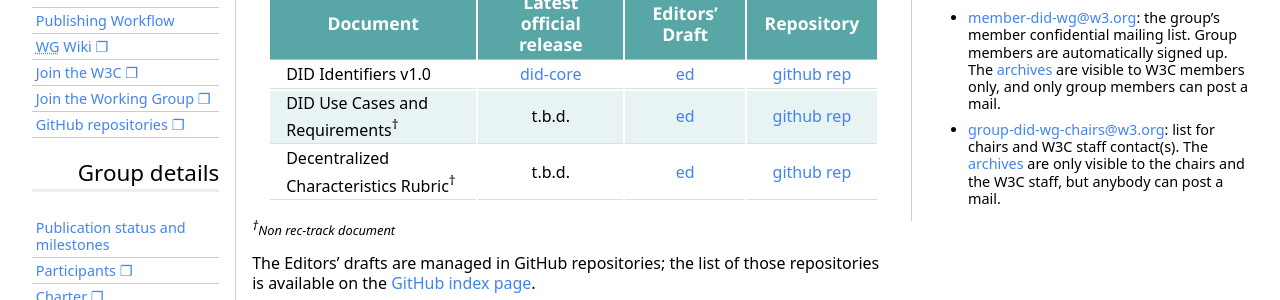
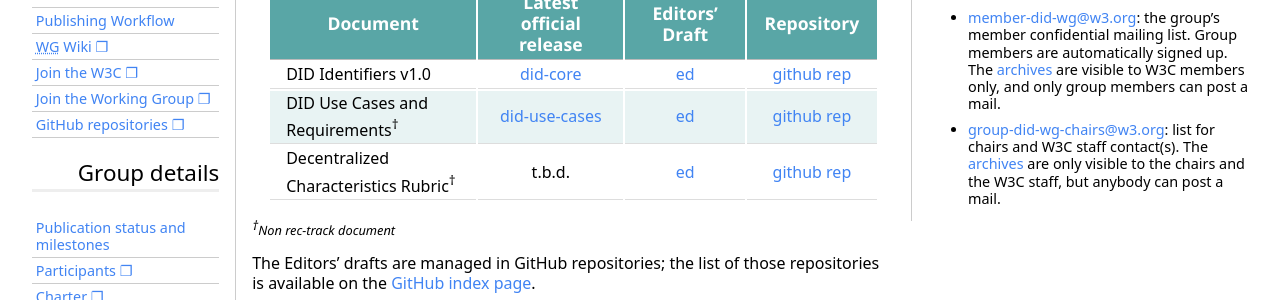
Before and after one commit to w3c/did-wg, a Jekyll site: the page built from PublStatus.md, in a window 1280 px wide. Shown: the part 301-601 px from the top of the page. Built offline with Jekyll 4.4.1, drawn with Linux system fonts in a browser that asks for light colours; some web fonts are replaced; our own code applies the rules of GitHub Pages for plain Markdown files.

Commit message:
did use cases no in publ status

```diff
--- a/PublStatus.md
+++ b/PublStatus.md
@@ -10,7 +10,7 @@ layout: default
 | Document | Latest official release | Editors’ Draft | Repository |
 |----------|:-----------------------:|:--------------:|:----------:|
 | DID Identifiers v1.0| [did-core](https://www.w3.org/TR/did-core/) | [ed](https://w3c.github.io/did-spec/) | [github rep](https://github.com/w3c/did-spec) |
-| DID Use Cases and Requirements<sup>†<sup>   | t.b.d. | [ed](https://w3c.github.io/did-use-cases/) | [github rep](https://github.com/w3c/did-use-cases) |
+| DID Use Cases and Requirements<sup>†<sup>   | [did-use-cases](https://www.w3.org/TR/did-use-cases/) | [ed](https://w3c.github.io/did-use-cases/) | [github rep](https://github.com/w3c/did-use-cases) |
 | Decentralized Characteristics Rubric<sup>†<sup>  | t.b.d. | [ed](https://w3c.github.io/did-rubric/) | [github rep](https://github.com/w3c/did-rubric) |
 {: .zebra}
 
```
